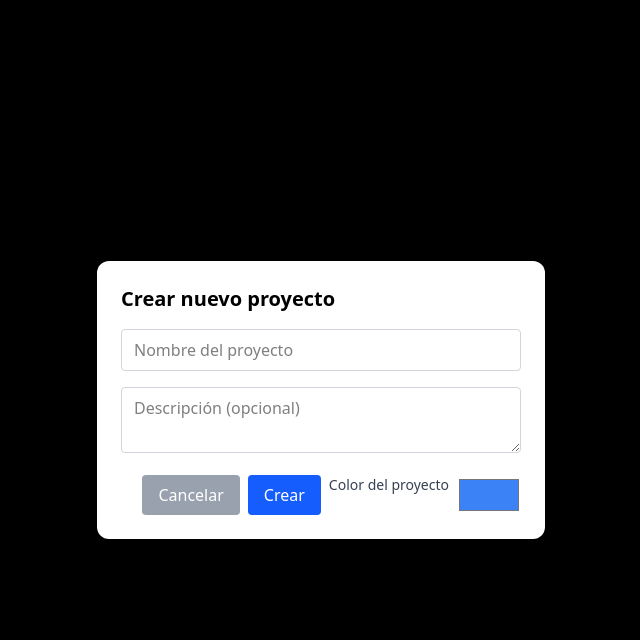
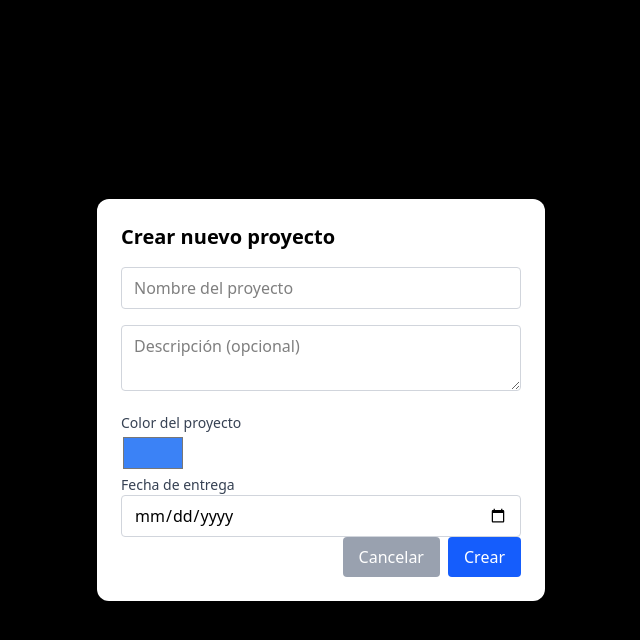
Before and after one commit to FranManuel95/Task-Manager, a React (Vite) app: page /dashboard in a window 1280 px wide. Both pictures are taken after typing "Sample" into the empty fields and a click on the button "+ Nuevo Proyecto". Shown: the top 640 px of the page, without its empty margins (319-959 px from the left). Built offline with nearby package versions, Linux system fonts and the light colour scheme.

Commit message:
Añadimos fecha de entrega para proyectos en Dashboard, ahora al crear un proyecto se puede definir un deadline que se muestra en la tarjeta con indicadores visuales según el estado, resaltando en naranja cuando quedan pocos días y en rojo si ya venció.

```diff
--- a/src/pages/Dashboard.jsx
+++ b/src/pages/Dashboard.jsx
@@ -2,6 +2,7 @@ import { Link } from "react-router-dom";
 import { useState } from "react";
 import { motion, AnimatePresence } from "motion/react";
 import { useTareasStore } from "../store/tareasStore";
+import { parseISO, differenceInDays, isBefore } from "date-fns";
 
 export default function Dashboard() {
   const proyectos = useTareasStore((state) => state.proyectos);
@@ -44,14 +45,17 @@ export default function Dashboard() {
 
     const [nuevoColor, setNuevoColor] = useState("#3B82F6");
 
+    const [nuevoDeadline, setNuevoDeadline] = useState("");
+
 const handleCrearProyecto = (e) => {
   e.preventDefault();
   const nombreLimpio = nuevoNombre.trim();
   if (!nombreLimpio) return;
-      agregarProyecto(nombreLimpio, nuevaDescripcion.trim(), nuevoColor);
+  agregarProyecto(nuevoNombre.trim(), nuevaDescripcion.trim(), nuevoColor, nuevoDeadline || null);
   setNuevoNombre("");
   setNuevaDescripcion("");
   setNuevoColor("#3B82F6");
+  setNuevoDeadline("");
   setMostrarModal(false);
 };
 
@@ -125,6 +129,17 @@ export default function Dashboard() {
                 <p className="text-xs text-gray-600 mt-1">
                   {completadas}/{totalTareas} tareas completadas ({progreso}%)
                 </p>
+                {proyecto.deadline && (
+  <p className={`text-xs mt-2 ${
+    isBefore(parseISO(proyecto.deadline), new Date())
+      ? "text-red-600"
+      : differenceInDays(parseISO(proyecto.deadline), new Date()) <= 3
+      ? "text-orange-500"
+      : "text-gray-600"
+  }`}>
+    📅 Fecha límite: {proyecto.deadline}
+  </p>
+)}
 
                 {/* Botón eliminar */}
                 <button
@@ -218,6 +233,28 @@ export default function Dashboard() {
             onChange={(e) => setNuevaDescripcion(e.target.value)}
             className="w-full px-3 py-2 border border-gray-300 rounded"
           />
+
+          <div>
+          <label className="block text-sm font-medium text-gray-700">
+              Color del proyecto
+            </label>
+            <input
+              type="color"
+              value={nuevoColor}
+              onChange={(e) => setNuevoColor(e.target.value)}
+              className="w-16 h-10 cursor-pointer"
+            />
+          <div>
+          <label className="block text-sm font-medium text-gray-700">
+  Fecha de entrega
+</label>
+<input
+  type="date"
+  value={nuevoDeadline}
+  onChange={(e) => setNuevoDeadline(e.target.value)}
+  className="w-full px-3 py-2 border border-gray-300 rounded"
+/>
+          </div>
           <div className="flex justify-end gap-2">
             <button
               type="button"
@@ -232,15 +269,8 @@ export default function Dashboard() {
             >
               Crear
             </button>
-            <label className="block text-sm font-medium text-gray-700">
-              Color del proyecto
-            </label>
-            <input
-              type="color"
-              value={nuevoColor}
-              onChange={(e) => setNuevoColor(e.target.value)}
-              className="w-16 h-10 cursor-pointer"
-            />
+
+          </div>
         </div>
         </form>
       </motion.div>
--- a/src/store/tareasStore.js
+++ b/src/store/tareasStore.js
@@ -24,7 +24,7 @@ export const useTareasStore = create(
       setSearchTerm: (term) => set({ searchTerm: term }),
       setFilterPrioridad: (prioridad) => set({ filterPrioridad: prioridad }),
 
-      agregarProyecto: (nombre, descripcion = "", color = "#3B82F6") =>
+      agregarProyecto: (nombre, descripcion = "", color = "#3B82F6", deadline = null) =>
         set((state) => {
         const nuevoId = Date.now().toString();
         return {
@@ -34,7 +34,8 @@ export const useTareasStore = create(
               id: nuevoId,
               nombre,
               descripcion,
-                color, // nuevo campo
+              color,
+              deadline,
               tareas: {
                 "por-hacer": [],
                 "en-progreso": [],
@@ -44,6 +45,7 @@ export const useTareasStore = create(
         },
     };
   }),
+
 
 
       agregarTarea: (proyectoId, estado, titulo) =>
```
Lines whose indentation alone changed are shown as unchanged.
